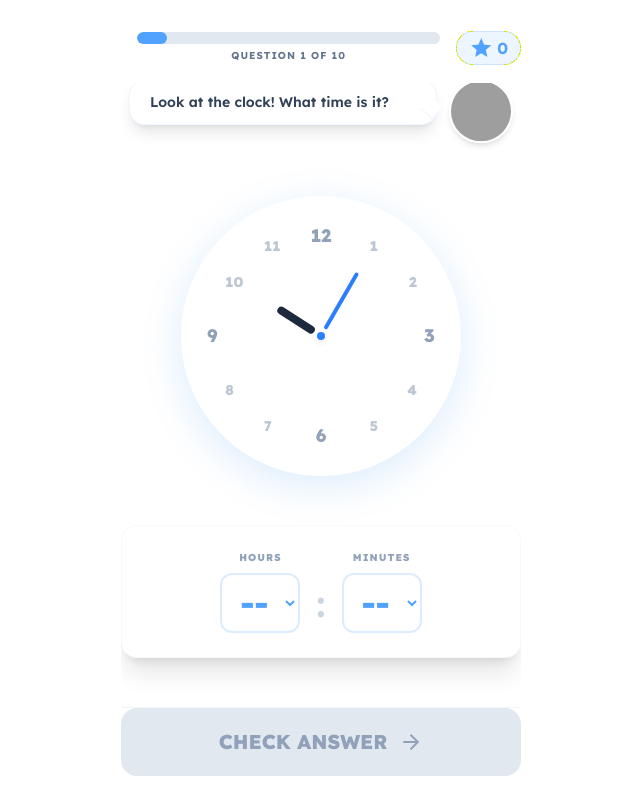
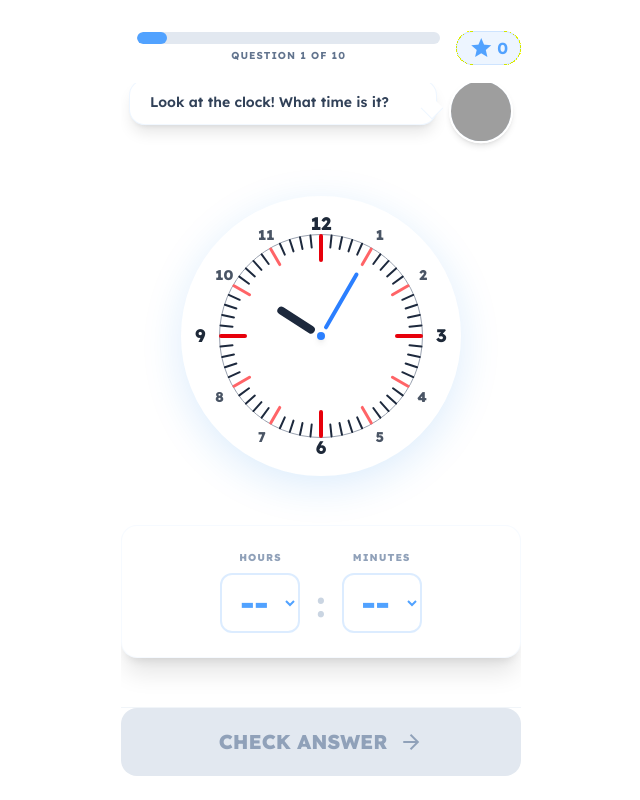
Before and after one commit to DDeme/Clock-Mind-Fun-Time-Learning, a React (Vite) app: page / in a window 1280 px wide. Shown: the whole page, without its empty margins (319-959 px from the left). Built offline with nearby package versions, Linux system fonts and the light colour scheme; grey boxes are pictures that could not be loaded.

Commit message:
add time to human

```diff
--- a/package.json
+++ b/package.json
@@ -18,6 +18,7 @@
     },
     "dependencies": {
         "@tailwindcss/vite": "^4.2.0",
+        "clsx": "^2.1.1",
         "lucide-react": "^0.575.0",
         "motion": "^12.34.3",
         "react": "^19.2.0",
--- a/src/components/AnalogClock/Dial.tsx
+++ b/src/components/AnalogClock/Dial.tsx
@@ -1,7 +1,25 @@
+import clsx from 'clsx'
 import React from 'react'
 
+const isQuarter = (index: number) => {
+    if (index % 15 === 0) {
+        return true
+    }
+    return false
+}
+const isFive = (index: number) => {
+    if (isQuarter(index)) {
+        return false
+    }
+
+    if (index % 5 === 0) {
+        return true
+    }
+    return false
+}
+
 export const Dial: React.FC = () => (
-    <div className="absolute inset-4 text-slate-400 font-extrabold text-lg select-none">
+    <div className="absolute inset-1 text-gray-800 font-extrabold text-lg select-none">
         {[
             { num: 12, position: 'top-0 left-1/2 -translate-x-1/2' },
             { num: 3, position: 'right-0 top-1/2 -translate-y-1/2' },
@@ -27,10 +45,34 @@ export const Dial: React.FC = () => (
         ].map(({ num, position }) => (
             <span
                 key={num}
-                className={`absolute ${position} text-sm opacity-60`}
+                className={`absolute ${position} text-sm text-gray-600`}
             >
                 {num}
             </span>
         ))}
+        <div className="absolute inset-0 border m-6 border-gray-400 rounded-full p-2" />
+        <div className="relative w-full h-full flex justify-center">
+            {new Array(60).fill(0).map((_, index) => (
+                <div
+                    className="absolute w-0.5 rounded-full origin-bottom transition-transform duration-700 ease-out"
+                    style={{
+                        transform: `rotate(${index * 6}deg)`,
+                        height: '50%',
+                    }}
+                >
+                    <div
+                        className={clsx(
+                            'absolute w-0.5 rounded-full top-0 left-1/2 -translate-x-1/2 z-10 mt-6',
+                            {
+                                'h-4/18 w-1 bg-red-600': isQuarter(index),
+                                'h-3/18 w-0.75 bg-red-400': isFive(index),
+                                'h-2/18 w-0.5 bg-slate-800':
+                                    !isQuarter(index) && !isFive(index),
+                            },
+                        )}
+                    />
+                </div>
+            ))}
+        </div>
     </div>
 )
--- /dev/null
+++ b/src/components/RelativeTime/RelativeTime.tsx
@@ -0,0 +1,5 @@
+import { timeToHumanText } from '../../utils/timeToHumanText'
+
+export const TimeToHumanText = ({ date = new Date() }) => {
+    return <div>{timeToHumanText(date.getHours(), date.getMinutes())}</div>
+}
--- a/src/utils/timeToHumanText.ts
+++ b/src/utils/timeToHumanText.ts
@@ -228,6 +228,5 @@ export const timeToHumanText = (hours: number, minutes: number): string => {
     const hourText = getHourText(hours)
     const minutesText = getMinutesText(minutes)
 
-    console.log(hours, period)
     return `${hourText}${minutesText} ${period}`
 }
```
Also changed, not shown: 2 other files (tests, documents, lock files or other folders).
